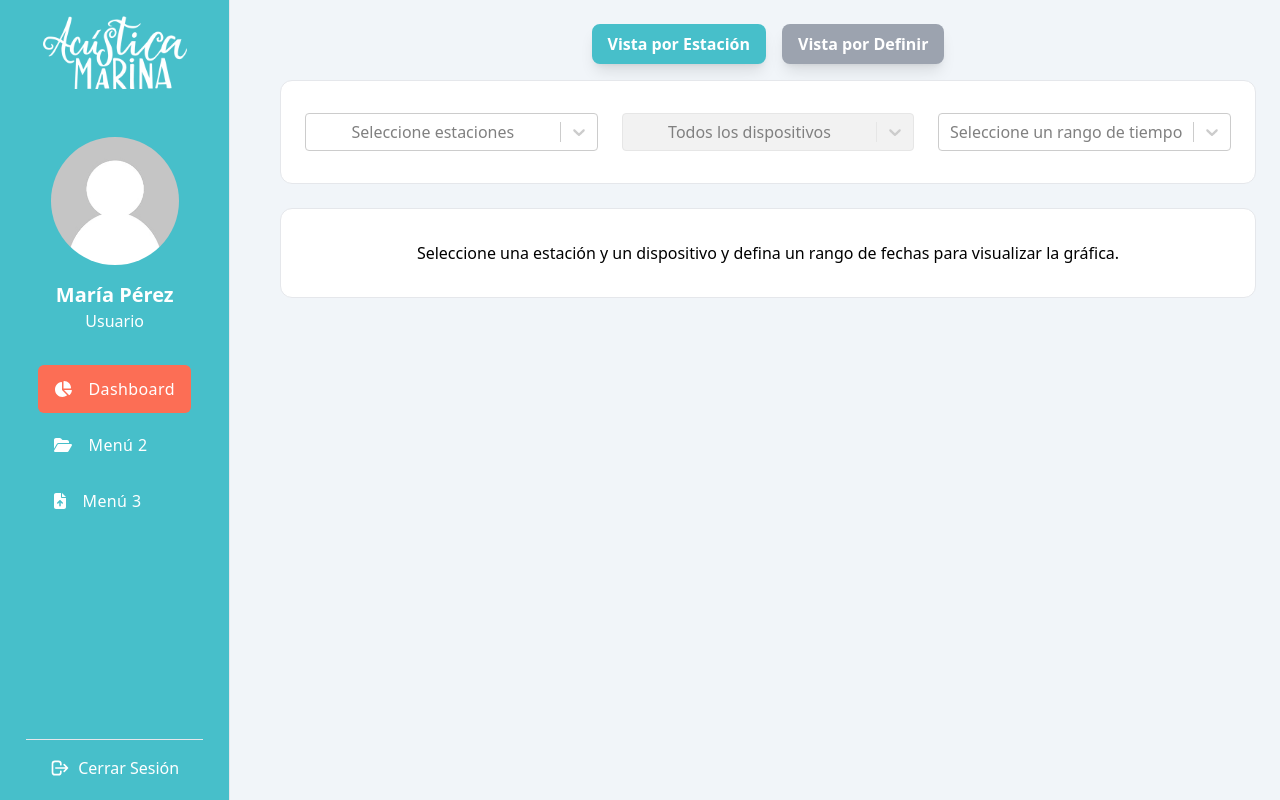
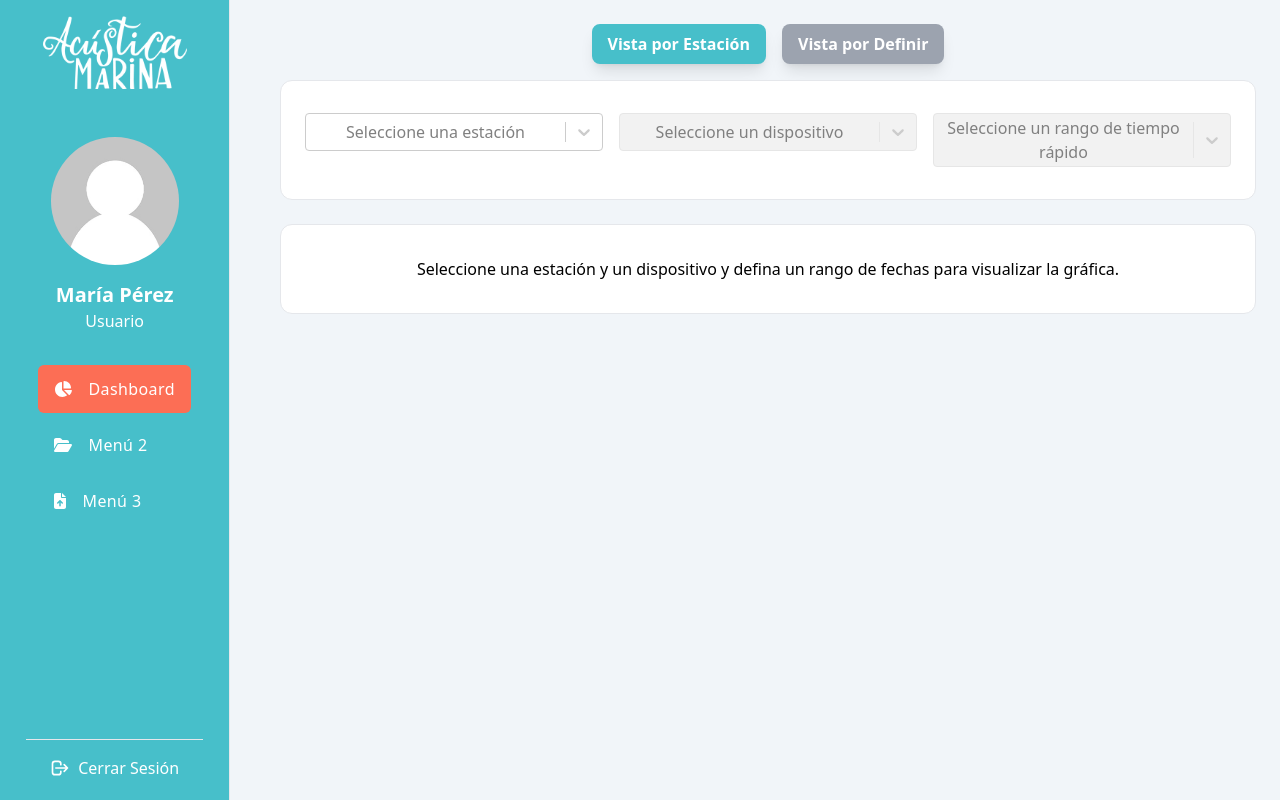
Before and after one commit to vnasp/dashboard-frontend-user, a React (Vite) app: page / in a window 1280 px wide. Built offline with nearby package versions, Linux system fonts and the light colour scheme.

Commit message:
Update selectors for Context use

```diff
--- a/src/components/Dashboard/DeviceSelector.jsx
+++ b/src/components/Dashboard/DeviceSelector.jsx
@@ -1,93 +1,146 @@
-import stations from '../../data/StationsData';
-
-import { useState, useEffect } from 'react';
-import Select from 'react-select';
-import DatePicker from 'react-datepicker';
-import 'react-datepicker/dist/react-datepicker.css';
-import { startOfToday, subDays, subWeeks, subMonths } from 'date-fns';
+import stations from "../../data/StationsData";
+import { useState, useContext } from "react";
+import Select from "react-select";
+import DatePicker from "react-datepicker";
+import "react-datepicker/dist/react-datepicker.css";
+import { format, startOfToday, subDays, subWeeks, subMonths } from "date-fns";
+import { useDataContext } from "../../context/DataContext";
 
 export default function DeviceSelector() {
-    const [selectedStations, setSelectedStations] = useState([]);
-    const [selectedDevices, setSelectedDevices] = useState([]);
+  const { graphParameters, setGraphParameters } = useDataContext();
+  const [selectedStation, setSelectedStation] = useState(null);
+  const [selectedDevice, setSelectedDevice] = useState(null);
+  const [selectedDates, setSelectedDates] = useState([null, null]);
   const [selectedTimeRange, setSelectedTimeRange] = useState(null);
-    const [customDateRange, setCustomDateRange] = useState([null, null]);
-    const [startDate, endDate] = customDateRange;
 
-    useEffect(() => {
-        // Actualiza los dispositivos basado en las estaciones seleccionadas
-        const allSelectedDevices = selectedStations.flatMap(station =>
-            station.devices.map(device => ({ ...device, label: `Dispositivo ${device.id}` }))
-        );
-        setSelectedDevices(prevDevices =>
-            prevDevices.filter(device => allSelectedDevices.some(sDevice => sDevice.id === device.id))
-        );
-    }, [selectedStations]);
+  // Define las opciones de las estaciones a partir de los datos importados
+  const stationOptions = stations.map((station) => ({
+    value: station.id,
+    label: `Estación ${station.id}`,
+    devices: station.devices,
+  }));
 
-    const handleStationChange = selectedOptions => {
-        setSelectedStations(selectedOptions);
+  const handleStationChange = (selectedOption) => {
+    setSelectedStation(selectedOption);
+    setSelectedDevice(null);
+    setSelectedTimeRange(null);
+    setSelectedDates([null, null]);
+
+    setGraphParameters((prev) => ({
+      ...prev,
+      stations: selectedOption ? [selectedOption.value] : [],
+      devices: [],
+      dateRange: { start: null, end: null },
+    }));
   };
 
-    const handleDeviceChange = selectedOptions => {
-        setSelectedDevices(selectedOptions);
+  const handleDeviceChange = (selectedOption) => {
+    setSelectedDevice(selectedOption);
+
+    setGraphParameters((prev) => ({
+      ...prev,
+      devices: selectedOption ? [selectedOption.value] : [],
+    }));
   };
 
-    const handleTimeRangeChange = selectedOption => {
-        setSelectedTimeRange(selectedOption);
-        if (selectedOption.id !== 'custom') {
-            setCustomDateRange([null, null]);
+  const handleTimeRangeChange = (option) => {
+    setSelectedTimeRange(option);
+    if (option.id === "custom") {
+      // Resetear las fechas para indicar que se pueden seleccionar nuevas
+      setSelectedDates([null, null]);
+    } else {
+      const [start, end] = option.value;
+      setSelectedDates([start, end]);
+      setGraphParameters((prev) => ({
+        ...prev,
+        dateRange: {
+          start: format(start, "yyyy-MM-dd"),
+          end: format(end, "yyyy-MM-dd"),
+        },
+      }));
     }
   };
 
-    const stationOptions = stations.map(station => ({
-        value: station.id,
-        label: `Estación ${station.id}`,
-        devices: station.devices
+  const handleDateChange = (dates) => {
+    setSelectedDates(dates);
+    if (dates[0] && dates[1]) {
+      setGraphParameters((prev) => ({
+        ...prev,
+        dateRange: {
+          start: format(dates[0], "yyyy-MM-dd"),
+          end: format(dates[1], "yyyy-MM-dd"),
+        },
       }));
+    }
+  };
 
   const timeOptions = [
-      { id: 'today', label: 'Hoy', value: { start: startOfToday(), end: new Date() } },
-      { id: 'lastWeek', label: 'Última Semana', value: { start: subWeeks(startOfToday(), 1), end: new Date() } },
-      { id: 'last30Days', label: 'Últimos 30 días', value: { start: subDays(startOfToday(), 30), end: new Date() } },
-      { id: 'last90Days', label: 'Últimos 90 días', value: { start: subMonths(startOfToday(), 3), end: new Date() } },
-      { id: 'custom', label: 'Personalizado', value: null }
+    { id: "today", label: "Hoy", value: [startOfToday(), new Date()] },
+    {
+      id: "lastWeek",
+      label: "Última Semana",
+      value: [subWeeks(startOfToday(), 1), new Date()],
+    },
+    {
+      id: "last30Days",
+      label: "Últimos 30 días",
+      value: [subDays(startOfToday(), 30), new Date()],
+    },
+    {
+      id: "last90Days",
+      label: "Últimos 90 días",
+      value: [subMonths(startOfToday(), 3), new Date()],
+    },
+    { id: "custom", label: "Personalizado", value: null },
   ];
 
   return (
-      <section className="grid grid-cols-3 gap-6">
+    <section className="grid grid-cols-3 gap-4">
       <Select
         id="station-select"
         onChange={handleStationChange}
         options={stationOptions}
-          placeholder="Seleccione estaciones"
-          isMulti
+        placeholder="Seleccione una estación"
+        value={selectedStation}
       />
-
       <Select
         id="device-select"
         onChange={handleDeviceChange}
-          options={selectedStations.flatMap(station => station.devices.map(device => ({ value: device.id, label: `Dispositivo ${device.id}` })))}
-          placeholder="Todos los dispositivos"
-          isMulti
-          isDisabled={!selectedStations.length}
+        options={
+          selectedStation
+            ? selectedStation.devices.map((device) => ({
+                value: device.id,
+                label: `Dispositivo ${device.id}`,
+              }))
+            : []
+        }
+        placeholder="Seleccione un dispositivo"
+        value={selectedDevice}
+        isDisabled={!selectedStation}
       />
-
+      <div>
         <Select
-          id="time-range-select"
+          id="time-select"
           onChange={handleTimeRangeChange}
           options={timeOptions}
-          placeholder="Seleccione un rango de tiempo"
+          placeholder="Seleccione un rango de tiempo rápido"
+          value={selectedTimeRange}
+          getOptionLabel={(option) => option.label}
+          getOptionValue={(option) => option.id}
+          isDisabled={!selectedStation}
         />
-
-      {selectedTimeRange && selectedTimeRange.id === 'custom' && (
+        {selectedTimeRange && selectedTimeRange.id === "custom" && (
           <DatePicker
             selectsRange={true}
-              startDate={startDate}
-              endDate={endDate}
-              onChange={setCustomDateRange}
+            startDate={selectedDates[0]}
+            endDate={selectedDates[1]}
+            onChange={handleDateChange}
             isClearable={true}
             placeholderText="Selecciona un rango de fechas"
+            dateFormat="yyyy-MM-dd"
           />
         )}
+      </div>
     </section>
   );
 }
```
Lines whose indentation alone changed are shown as unchanged.
